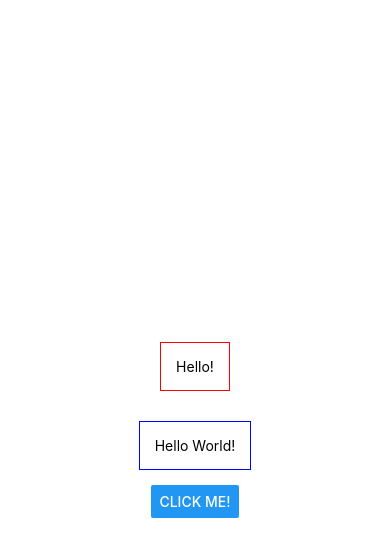
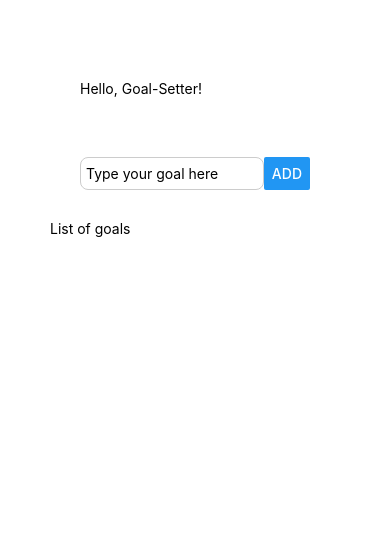
Before and after one commit to Elena-Weber/my-goals, a React Native app: screen / in a window 390 px wide. Shown: the top 556 px of the page. Built offline with nearby package versions, Linux system fonts and the light colour scheme.

Commit message:
start todo list app

```diff
--- a/App.js
+++ b/App.js
@@ -1,11 +1,16 @@
-import { StyleSheet, Text, View, Button } from 'react-native';
+import { StyleSheet, Text, View, Button, TextInput } from 'react-native';
 
 export default function App() {
   return (
-    <View style={styles.container}>
-      <Text style={{margin: 15, borderWidth: 1, borderColor: 'red', padding: 15}}>Hello!</Text>
-      <Text style={styles.h1}>Hello World!</Text>
-      <Button title="Click me!" />
+    <View style={styles.container} >
+      <Text style={{margin: 15, padding: 15}}>Hello, Goal-Setter!</Text>
+      <View style={styles.goalAdd} >
+        <TextInput placeholder='Type your goal here'  style={styles.input} />
+        <Button title="Add" />
+      </View>
+
+      <Text style={styles.h1}>List of goals</Text>
+
     </View>
   );
 }
@@ -14,13 +19,21 @@ const styles = StyleSheet.create({
   container: {
     flex: 1,
     backgroundColor: '#fff',
-    alignItems: 'center',
-    justifyContent: 'center',
+    padding: 50,
+    // alignItems: 'center',
+    // justifyContent: 'center',
   },
-  h1: {
+  goalAdd: {
     margin: 15,
+    padding: 15,
+    flexDirection: 'row'
+  },
+  input: {
+    // margin: 15,
+    padding: 5,
     borderWidth: 1,
-    borderColor: 'blue',
-    padding: 15
+    borderColor: '#cccccc',
+    width: '80%',
+    borderRadius: 8
   }
 });
```
